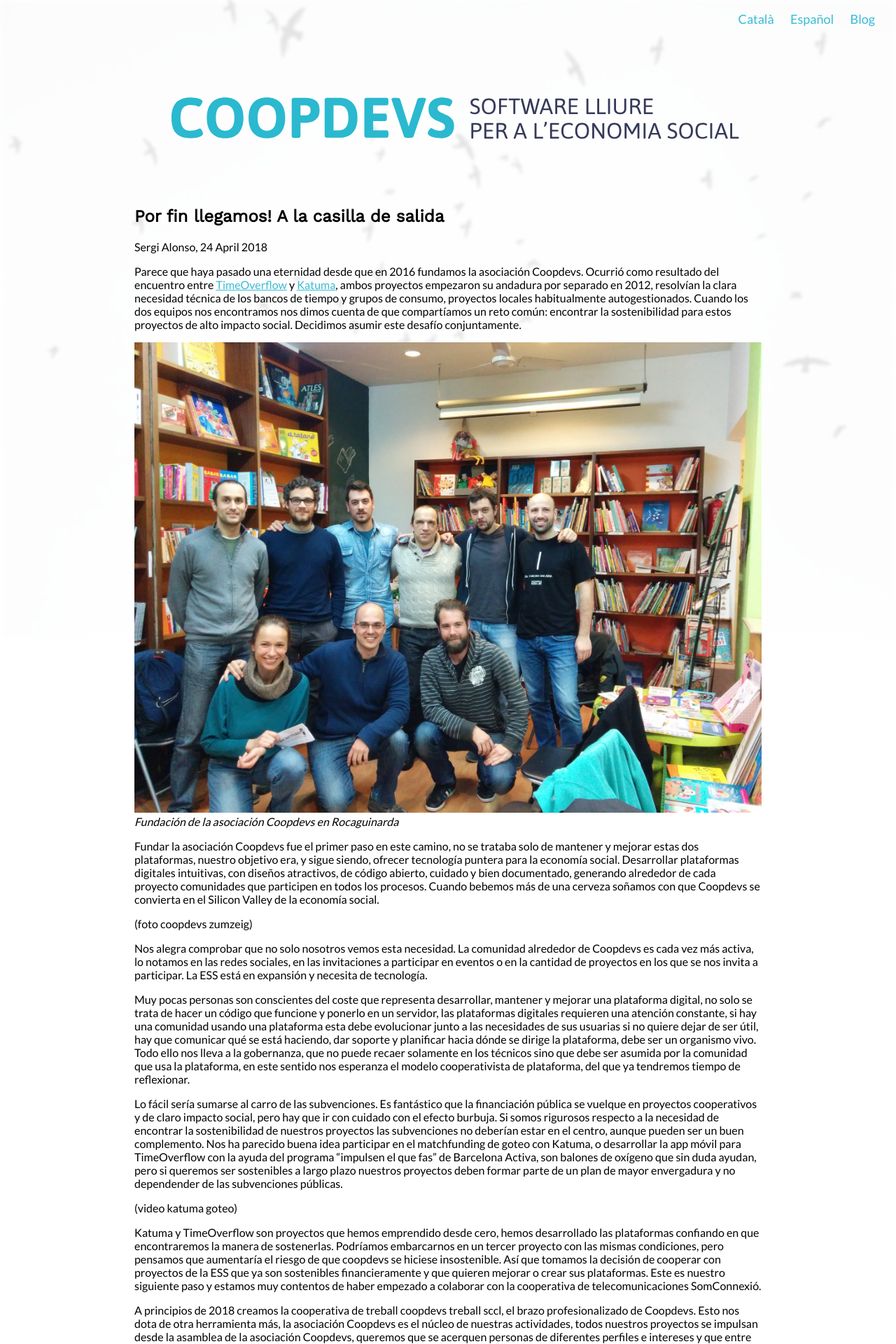
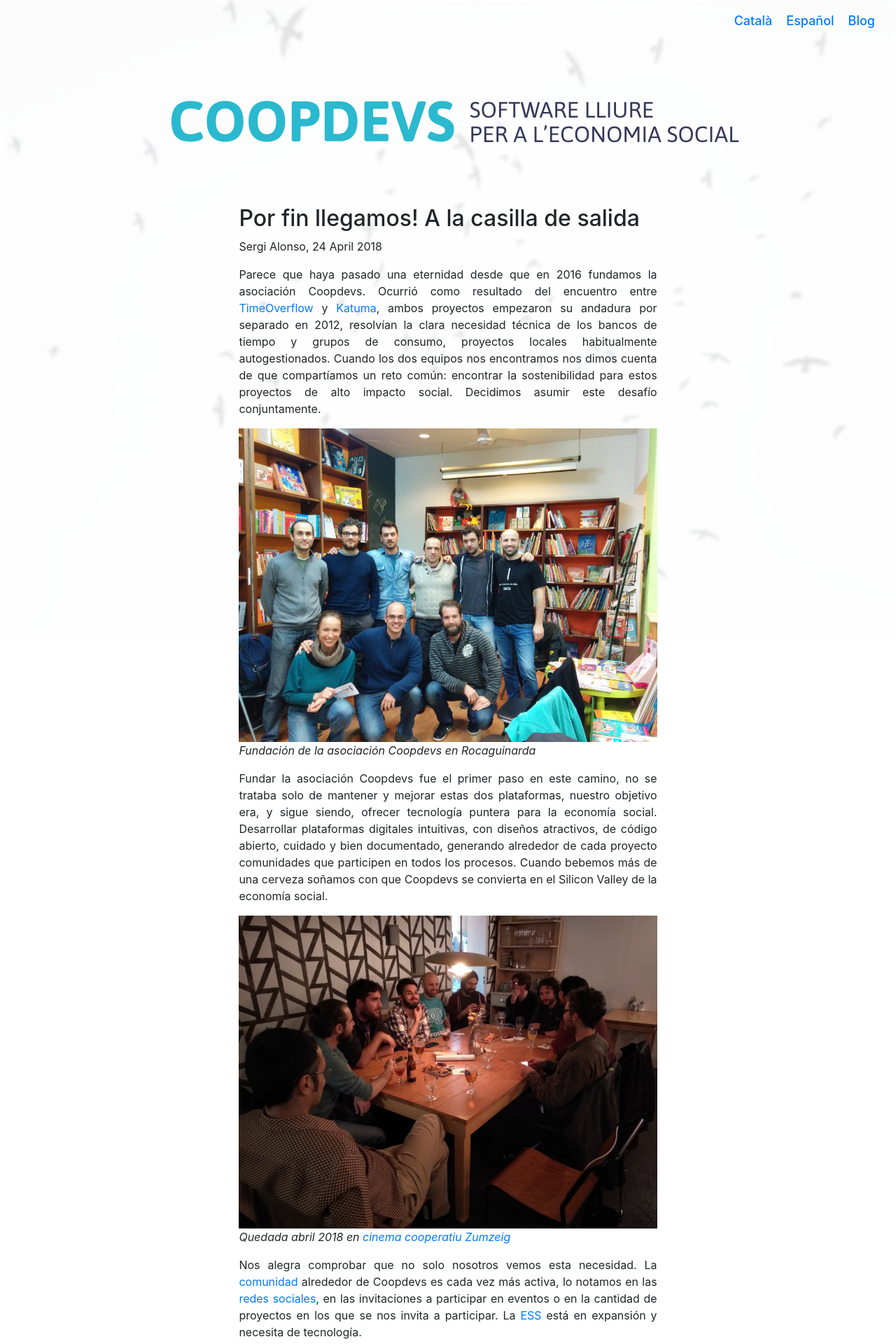
Before and after one commit to coopdevs/coopdevs-old-web, a Jekyll site: the page built from _posts/2018-04-24-Por-fin-llegamos-A-la-casilla-de-salida.md, in a window 1280 px wide. Shown: the top 1920 px of the page at 70% size. Built offline with Jekyll 4.4.1, drawn with Linux system fonts in a browser that asks for light colours; some of the changed text lies outside the part shown.

Commit message:
Escribiendo el primer post y algunos arreglos del css

```diff
--- a/_includes/head.html
+++ b/_includes/head.html
@@ -5,4 +5,5 @@
   <meta name="viewport" content="width=device-width, initial-scale=1">
   <link rel="stylesheet" href='{{ "/assets/css/main.css" | prepend:site.baseurl }}'>
   <link href="https://fonts.googleapis.com/css?family=Lato|Work+Sans" rel="stylesheet" />
+  <link rel="stylesheet" href="https://stackpath.bootstrapcdn.com/bootstrap/4.1.0/css/bootstrap.min.css">
 </head>
--- a/_layouts/blog.html
+++ b/_layouts/blog.html
@@ -4,7 +4,7 @@
 
 {%- assign _posts = site.posts | sort: 'date' | reverse -%}
 <!-- Main -->
-<div id="main">
+<div id="main-blog">
 	{%- if page.content != "" -%}
 		{%- include section.html title=page.title photo=page.cover-photo photo-alt=page.cover-photo-alt auto-header=page.auto-header content=page.content -%}
 	{%- endif -%}
--- a/_layouts/post.html
+++ b/_layouts/post.html
@@ -3,7 +3,7 @@
 ---
 
 <!-- Main -->
-<div id="main">
+<div id="main-blog">
 <!-- Post -->
  <article class="shade-two">
   <div class="container">
--- a/_posts/2018-04-24-Por-fin-llegamos-A-la-casilla-de-salida.md
+++ b/_posts/2018-04-24-Por-fin-llegamos-A-la-casilla-de-salida.md
@@ -10,17 +10,22 @@
 
 Fundar la asociación Coopdevs fue el primer paso en este camino, no se trataba solo de mantener y mejorar estas dos plataformas, nuestro objetivo era, y sigue siendo, ofrecer tecnología puntera para la economía social. Desarrollar plataformas digitales intuitivas, con diseños atractivos, de código abierto, cuidado y bien documentado, generando alrededor de cada proyecto comunidades que participen en todos los procesos. Cuando bebemos más de una cerveza soñamos con que Coopdevs se convierta en el Silicon Valley de la economía social.
 
-(foto coopdevs zumzeig)
+![Fundación de la asociación Coopdevs en Rocaguinarda](/assets/post_images/2018/zumzeig_2018.jpg){:width="100%"}
+*Quedada abril 2018 en [cinema cooperatiu Zumzeig](http://community.coopdevs.org/t/quedada-coopdevs-5-de-abril-en-barcelona-sants/431)*
 
-Nos alegra comprobar que no solo nosotros vemos esta necesidad. La comunidad alrededor de Coopdevs es cada vez más activa, lo notamos en las redes sociales, en las invitaciones a participar en eventos o en la cantidad de proyectos en los que se nos invita a participar. La ESS está en expansión y necesita de tecnología.
+Nos alegra comprobar que no solo nosotros vemos esta necesidad. La [comunidad](http://community.coopdevs.org/) alrededor de Coopdevs es cada vez más activa, lo notamos en las [redes sociales](https://twitter.com/search?f=tweets&vertical=default&q=coopdevs), en las invitaciones a participar en eventos o en la cantidad de proyectos en los que se nos invita a participar. La [ESS](https://es.wikipedia.org/wiki/Econom%C3%ADa_social) está en expansión y necesita de tecnología.
 
-Muy pocas personas son conscientes del coste que representa desarrollar, mantener y mejorar una plataforma digital, no solo se trata de hacer un código que funcione y ponerlo en un servidor, las plataformas digitales requieren una atención constante, si hay una comunidad usando una plataforma esta debe evolucionar junto a las necesidades de sus usuarias si no quiere dejar de ser útil, hay que comunicar qué se está haciendo, dar soporte y planificar hacia dónde se dirige la plataforma, debe ser un organismo vivo. Todo ello nos lleva a la gobernanza, que no puede recaer solamente en los técnicos sino que debe ser asumida por la comunidad que usa la plataforma, en este sentido nos esperanza el modelo cooperativista de plataforma, del que ya tendremos tiempo de reflexionar.
+Muy pocas personas son conscientes del coste que representa desarrollar, mantener y mejorar una plataforma digital, no solo se trata de hacer un código que funcione y ponerlo en un servidor, las plataformas digitales requieren una atención constante, si hay una comunidad usando una plataforma esta debe evolucionar junto a las necesidades de sus usuarias si no quiere dejar de ser útil, hay que comunicar qué se está haciendo, dar soporte y planificar hacia dónde se dirige la plataforma, debe ser un organismo vivo. Todo ello nos lleva a la gobernanza, que no puede recaer solamente en los técnicos sino que debe ser asumida por la comunidad que usa la plataforma, en este sentido nos esperanza el modelo [cooperativista de plataforma](https://platform.coop/about/es), del que ya tendremos tiempo de reflexionar.
 
-Lo fácil sería sumarse al carro de las subvenciones. Es fantástico que la financiación pública se vuelque en proyectos cooperativos y de claro impacto social, pero hay que ir con cuidado con el efecto burbuja. Si somos rigurosos respecto a la necesidad de encontrar la sostenibilidad de nuestros proyectos las subvenciones no deberían estar en el centro, aunque pueden ser un buen complemento. Nos ha parecido buena idea participar en el matchfunding de goteo con Katuma, o desarrollar la app móvil para TimeOverflow con la ayuda del programa “impulsen el que fas” de Barcelona Activa, son balones de oxígeno que sin duda ayudan, pero si queremos ser sostenibles a largo plazo nuestros proyectos deben formar parte de un plan de mayor envergadura y no dependender de las subvenciones públicas.
+Lo fácil sería sumarse al carro de las subvenciones. Es fantástico que la financiación pública se vuelque en proyectos cooperativos y de claro impacto social, pero hay que ir con cuidado con el efecto burbuja. Si somos rigurosos respecto a la necesidad de encontrar la sostenibilidad de nuestros proyectos las subvenciones no deberían estar en el centro, aunque pueden ser un buen complemento. Nos ha parecido buena idea participar en el [matchfunding de goteo](https://www.goteo.org/call/conjuntament) con [Katuma](https://www.goteo.org/project/katuma), o desarrollar la [app móvil para TimeOverflow](http://community.coopdevs.org/t/diseno-app-timeoverflow/396) con la ayuda del programa [“impulsen el que fas”](https://empreses.barcelonactiva.cat/ca/web/es/impulsem-el-que-fas-2017) de Barcelona Activa, son balones de oxígeno que sin duda ayudan, pero si queremos ser sostenibles a largo plazo nuestros proyectos deben formar parte de un plan de mayor envergadura y no dependender de las subvenciones públicas.
 
-(video katuma goteo)
+<div class="embed-responsive embed-responsive-16by9">
+<iframe class="embed-responsive-item" src="https://www.youtube.com/embed/Tkv0fdDETh0"></iframe>
 
-Katuma y TimeOverflow son proyectos que hemos emprendido desde cero, hemos desarrollado las plataformas confiando en que encontraremos la manera de sostenerlas. Podríamos embarcarnos en un tercer proyecto con las mismas condiciones, pero pensamos que aumentaría el riesgo de que coopdevs se hiciese insostenible. Así que tomamos la decisión de cooperar con proyectos de la ESS que ya son sostenibles financieramente y que quieren mejorar o crear sus plataformas. Este es nuestro siguiente paso y estamos muy contentos de haber empezado a colaborar con la cooperativa de telecomunicaciones SomConnexió.
+</div>
+
+
+Katuma y TimeOverflow son proyectos que hemos emprendido desde cero, hemos desarrollado las plataformas confiando en que encontraremos la manera de sostenerlas. Podríamos embarcarnos en un tercer proyecto con las mismas condiciones, pero pensamos que aumentaría el riesgo de que coopdevs se hiciese insostenible. Así que tomamos la decisión de cooperar con proyectos de la ESS que ya son sostenibles financieramente y que quieren mejorar o crear sus plataformas. Este es nuestro siguiente paso y estamos muy contentos de haber empezado a colaborar con la cooperativa de telecomunicaciones [SomConnexió](https://somconnexio.coop/).
 
 A principios de 2018 creamos la cooperativa de treball coopdevs treball sccl, el brazo profesionalizado de Coopdevs. Esto nos dota de otra herramienta más, la asociación Coopdevs es el núcleo de nuestras actividades, todos nuestros proyectos se impulsan desde la asamblea de la asociación Coopdevs, queremos que se acerquen personas de diferentes perfiles e intereses y que entre todos podamos crear un ecosistema que nos enriquezca personal y profesionalmente bajo un interés común: potenciar la ESS con tecnología. Para ello vemos claro que necesitamos profesionales dedicados full time y por ello no vemos mejor opción que hacerlo en forma de cooperativa de trabajadores.
 
--- a/_sass/_layout.scss
+++ b/_sass/_layout.scss
@@ -19,8 +19,13 @@
   color: #39BBD5;
 }
 
-@media (max-width: 800px) {
-  .content {
-    max-width: 80%;
+#main-blog {
+  text-align: justify;
+}
+
+@media screen and (min-width: 800px) {
+  #main-blog {
+    max-width: 70%;
+    margin: 0 auto;
   }
 }
```
Also changed, not shown: assets/post_images/2018/zumzeig_2018.jpg (added).
